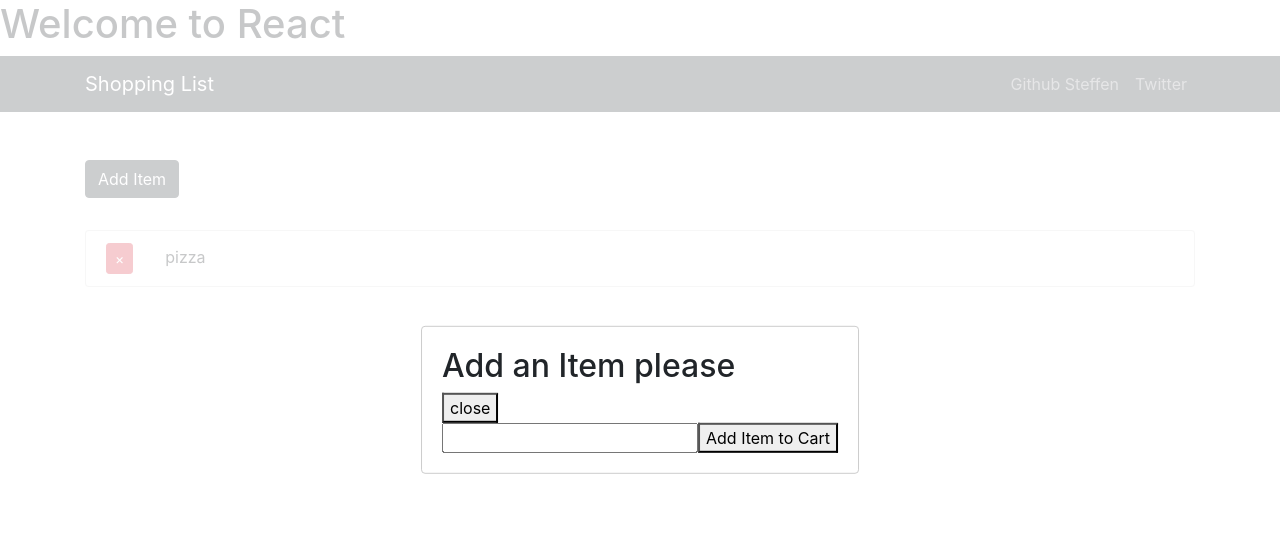
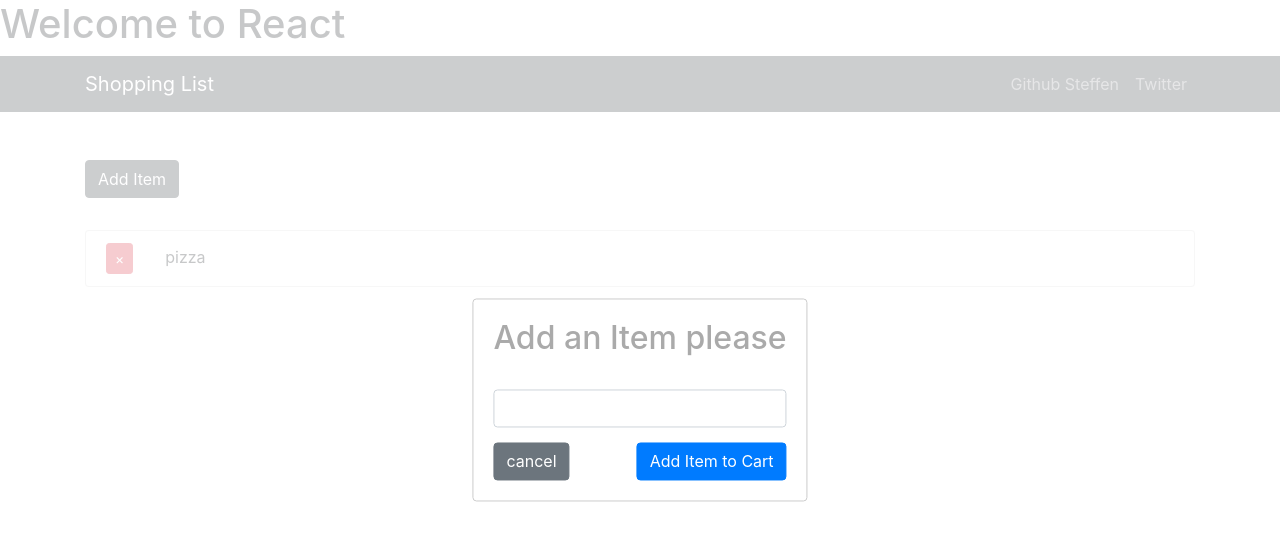
Before and after one commit to steffen3112/mern-proj, a React (Create React App) app in the folder client/: page / in a window 1280 px wide. Both pictures are taken after a click on the button "Add Item". Shown: the top 540 px of the page. Built offline with nearby package versions, Linux system fonts and the light colour scheme.

Commit message:
made redux action add Item working

```diff
--- a/client/src/components/ShoppingList.js
+++ b/client/src/components/ShoppingList.js
@@ -1,13 +1,12 @@
 import React, {Component} from 'react';
 import {Container, ListGroup, ListGroupItem, Button} from 'reactstrap';
 import {CSSTransition, TransitionGroup} from 'react-transition-group';
-import uuid from 'uuid';
 
 import { connect } from 'react-redux';
 import { getItems, addItem } from '../actions/itemActions';
 
 import PropTypes from 'prop-types';
-import ItemModal from './ItemModal';
+import ItemModal from './item-modal/ItemModal';
 
 class ShoppingList extends Component {
 
@@ -31,12 +30,16 @@ class ShoppingList extends Component {
         this.setState({isOpen: false})
     }
 
+    addingItemHandler = (item) => {
+        this.setState({
+            isOpen: false
+        }, () => this.props.addItem(item))
+    }
+
     render() {
 
         const { item } = this.props.item;
         const { isOpen } = this.state;
-
-        const addItem = this.props.addItem;
 
         console.log(this.props);
 
@@ -48,7 +51,7 @@ class ShoppingList extends Component {
                     onClick={() => this.openModal()}
                 >Add Item
                 </Button>
-                <ItemModal open={isOpen} close={this.closeModal} addItem={addItem}/>
+                <ItemModal open={isOpen} close={this.closeModal} addItem={this.addingItemHandler}/>
                 <ListGroup>
                     <TransitionGroup className="shopping-list">
                         { item != 'undefined' && item != null ? item.map( ({id, name}) => (
@@ -75,9 +78,10 @@ class ShoppingList extends Component {
     }
 }
 
+// The Itemreducer returns a Object, with an array and as key "item" --> this.props.item.item accesses the "item-array"
 ShoppingList.propTypes = {
     getItems: PropTypes.func.isRequired,
-    item: PropTypes.array.isRequired
+    item: PropTypes.object.isRequired
 }
 
 const mapDispatchToProps = dispatch => ({
--- a/client/src/components/ItemModal.js
+++ b/client/src/components/item-modal/ItemModal.js
@@ -1,6 +1,10 @@
 import React, { Component } from 'react';
 import Modal from 'react-modal';
+import { Button, Input } from 'reactstrap'
 import uuid from 'uuid';
+
+import './modal.css'
+
 
 Modal.setAppElement('#root')
 
@@ -28,21 +32,19 @@ export default class ItemModal extends Component {
         const  { item } = this.state;
 
         return(
-            <div>
                 <Modal
                     isOpen={open}
                     onRequestClose={close}
                     style={customStyles}
                 >
                     <h2>Add an Item please</h2>
-                    <button onClick={() => close()}>close</button>
                     <br />
 
-                        <input type="text" onChange={(evt) => this.handleChange(evt)}/>
-                        <button onClick={() => addItem(item)}>Add Item to Cart</button>
+                        <Input type="text" onChange={(evt) => this.handleChange(evt)}/>
+                        <Button id="cancel-button" onClick={() => close()}>cancel</Button>
+                        <Button id="add-button" color="primary" onClick={() => addItem(item)}>Add Item to Cart</Button>
 
                 </Modal>
-            </div>
         )
     }
 
@@ -55,6 +57,6 @@ const customStyles = {
       right                 : 'auto',
       bottom                : 'auto',
       marginRight           : '-50%',
-      transform             : 'translate(-50%, -50%)'
+      transform             : 'translate(-50%, -50%)',
     }
   };
--- /dev/null
+++ b/client/src/components/item-modal/modal.css
@@ -0,0 +1,12 @@
+h2 {
+    color: #aaa
+
+}
+
+#add-button {
+    float: right;
+    margin-top: 5%;
+}
+#cancel-button {
+    margin-top: 5%;
+}
--- a/client/src/reducers/itemReducer.js
+++ b/client/src/reducers/itemReducer.js
@@ -10,7 +10,6 @@ const initialState = {
 
 export default function(state = initialState, action) {
 
-    console.log("REDUCING", state, action)
     switch(action.type) {
         case GET_ITEMS:
             return {
@@ -18,7 +17,7 @@ export default function(state = initialState, action) {
             }
 
         case ADD_ITEM:
-            return [...state.item, action.payload]
+            return { ...state, item: [...state.item, action.payload] }
 
         default:
             return state;
```
Also changed, not shown: 1 other file (tests, documents, lock files or other folders).
